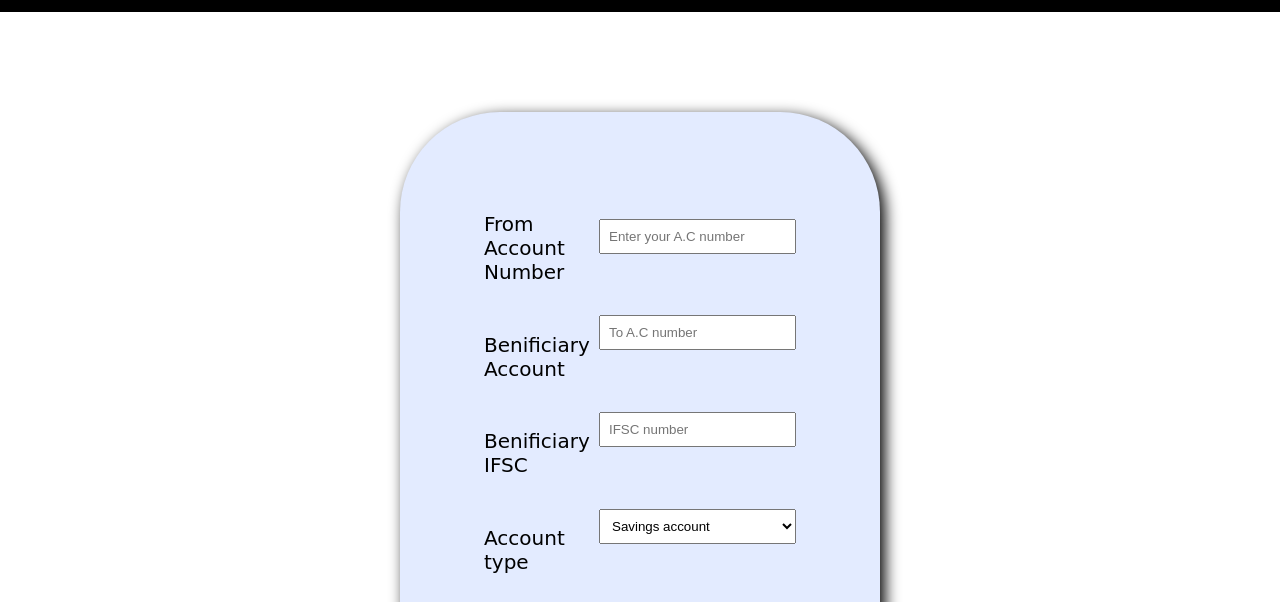
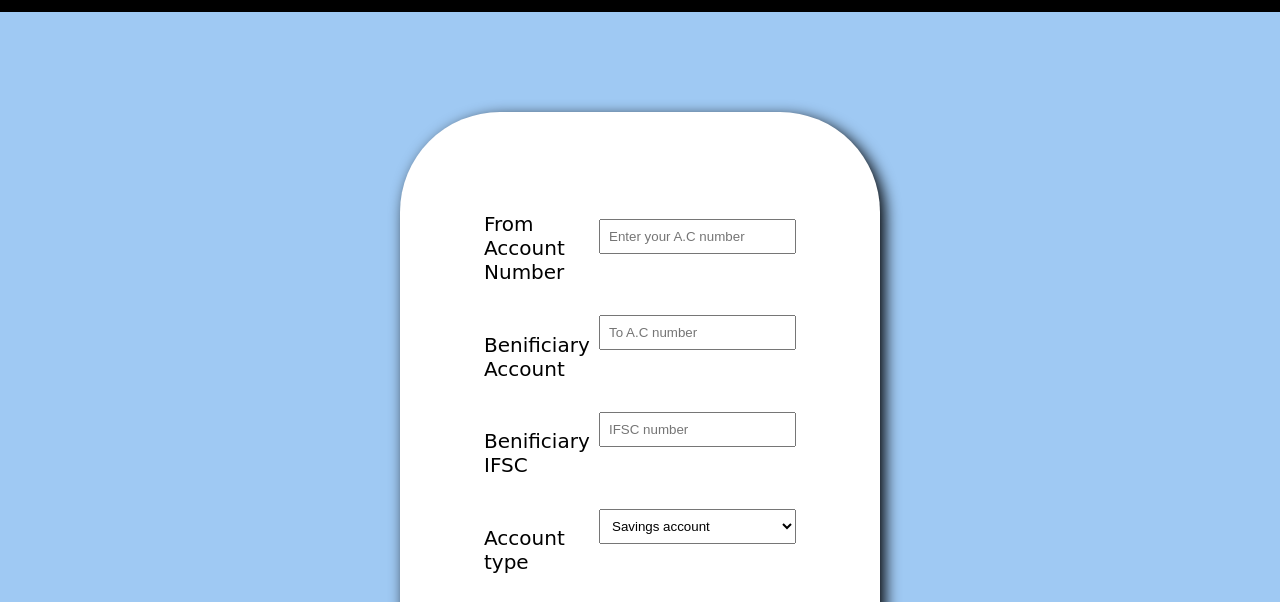
Before and after one commit to fssa-batch3/dharunraj.alagaruppu__web_project, a plain HTML site: page pages/fund.html in a window 1280 px wide. Shown: the part 198-800 px from the top of the page. Drawn offline with Linux system fonts and the light colour scheme.

Commit message:
bug clear

```diff
--- a/assets/css/account.css
+++ b/assets/css/account.css
@@ -8,7 +8,7 @@ body {
     background-repeat: no-repeat;
     background-size: cover;
     font-family: cursive;
-    background: linear-gradient(to bottom right ,#EADCD7 , #C5D8D1);
+    background-image: linear-gradient(to bottom right ,rgb(234, 220, 215) , rgb(197, 216, 209));
     /* background: linear-gradient(to bottom right,#C5D8D1,#EADCD7); */
 
 }
@@ -35,7 +35,7 @@ body {
     display: flex;
     align-items: center;
     justify-content: space-evenly;
-    background: linear-gradient(to bottom right ,#EADCD7 , #C5D8D1);
+    /* background: linear-gradient(to bottom right ,#EADCD7 , #C5D8D1); */
 }
 
 .container1 .content4,
--- a/assets/css/fund.css
+++ b/assets/css/fund.css
@@ -19,6 +19,7 @@ body {
     display: flex;
     flex-direction: column;
     justify-content: center;
+    background-color: #9fc9f3;
 }
 
 .container1 {
@@ -32,7 +33,7 @@ body {
     align-content: center;
     border-radius: 100px;
     box-shadow: 5px 5px 15px black;
-    background-color: #e3ebff;
+    background-color: white;
 
 }
 
```
